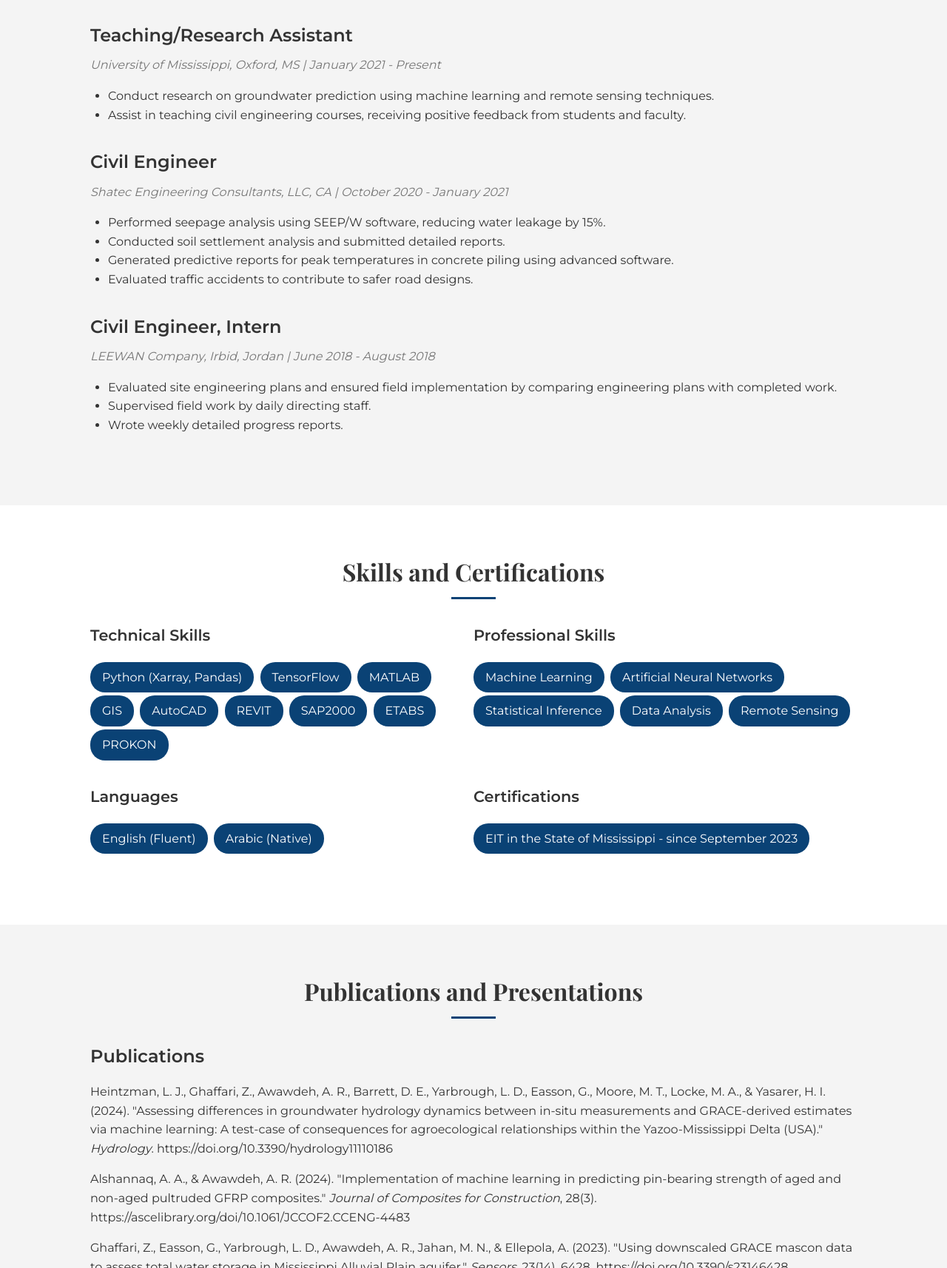
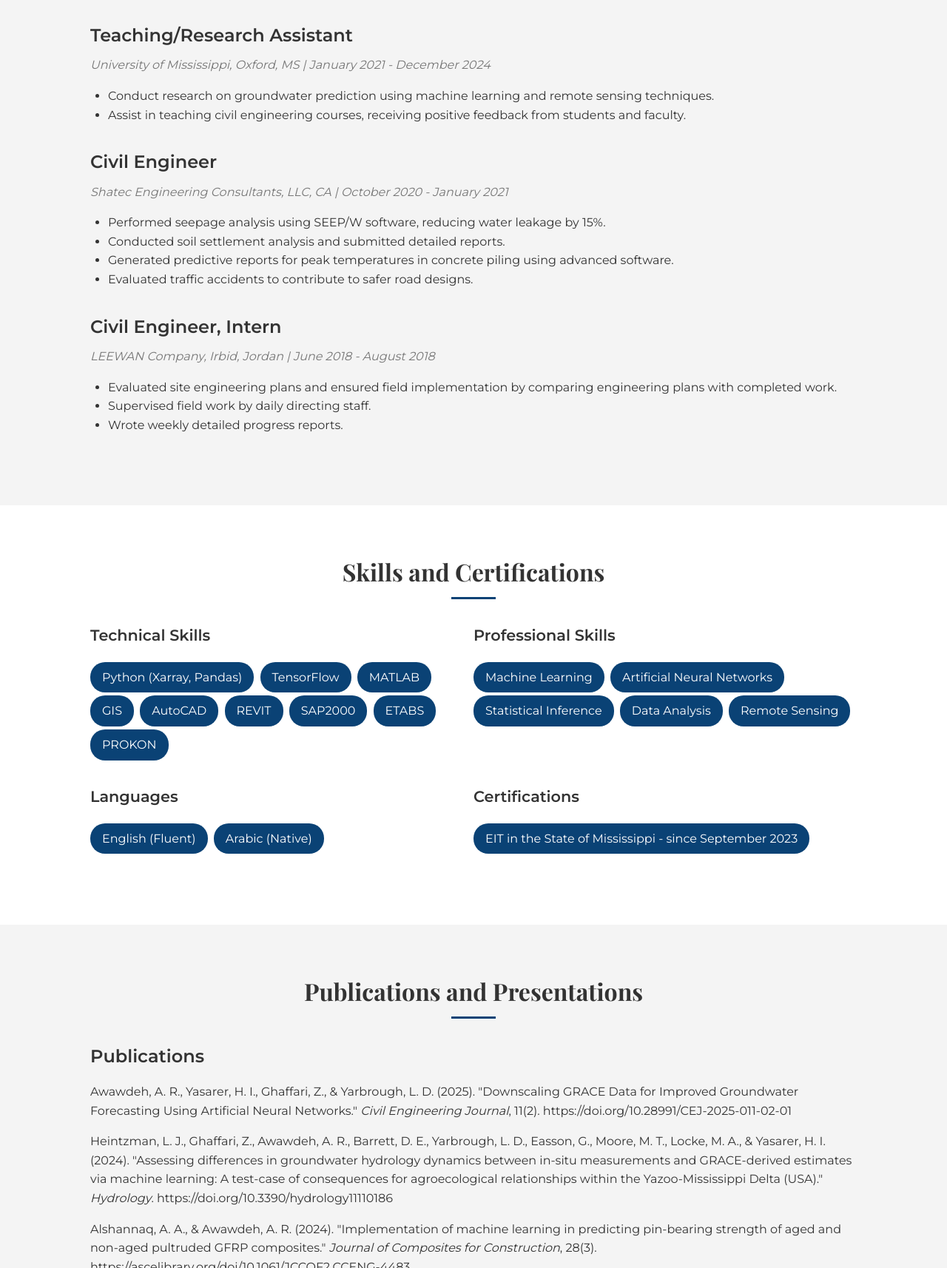
Before and after one commit to Amawawdeh/Amawawdeh.github.io, a plain HTML site: page index.html in a window 1280 px wide. Shown: the part 2125-3839 px from the top of the page at 74% size. Drawn offline with nearby package versions, Linux system fonts and the light colour scheme.

Commit message:
index.html

```diff
--- a/index.html
+++ b/index.html
@@ -361,7 +361,7 @@
                 <div class="experience">
                     <div class="experience-item">
                         <h3>Teaching/Research Assistant</h3>
-                        <p class="company">University of Mississippi, Oxford, MS <span>| January 2021 - Present</span></p>
+                        <p class="company">University of Mississippi, Oxford, MS <span>| January 2021 - December 2024</span></p>
                         <ul>
                             <li>Conduct research on groundwater prediction using machine learning and remote sensing techniques.</li>
                             <li>Assist in teaching civil engineering courses, receiving positive feedback from students and faculty.</li>
@@ -442,6 +442,11 @@
                     <h3>Publications</h3>
                     <ul>
                         <li>
+                            Awawdeh, A. R., Yasarer, H. I., Ghaffari, Z., &amp; Yarbrough, L. D. (2025). "<a href="https://civilejournal.org/index.php/cej/article/view/5497/0" target="_blank">Downscaling GRACE Data for Improved Groundwater Forecasting Using Artificial Neural Networks</a>." <em>Civil Engineering Journal</em>, 11(2). https://doi.org/10.28991/CEJ-2025-011-02-01
+                        </li>
+
+
+                        <li>
                             Heintzman, L. J., Ghaffari, Z., Awawdeh, A. R., Barrett, D. E., Yarbrough, L. D., Easson, G., Moore, M. T., Locke, M. A., &amp; Yasarer, H. I. (2024). "<a href="https://doi.org/10.3390/hydrology11110186" target="_blank">Assessing differences in groundwater hydrology dynamics between in-situ measurements and GRACE-derived estimates via machine learning: A test-case of consequences for agroecological relationships within the Yazoo-Mississippi Delta (USA)</a>." <em>Hydrology</em>. https://doi.org/10.3390/hydrology11110186
                         </li>
 
```
